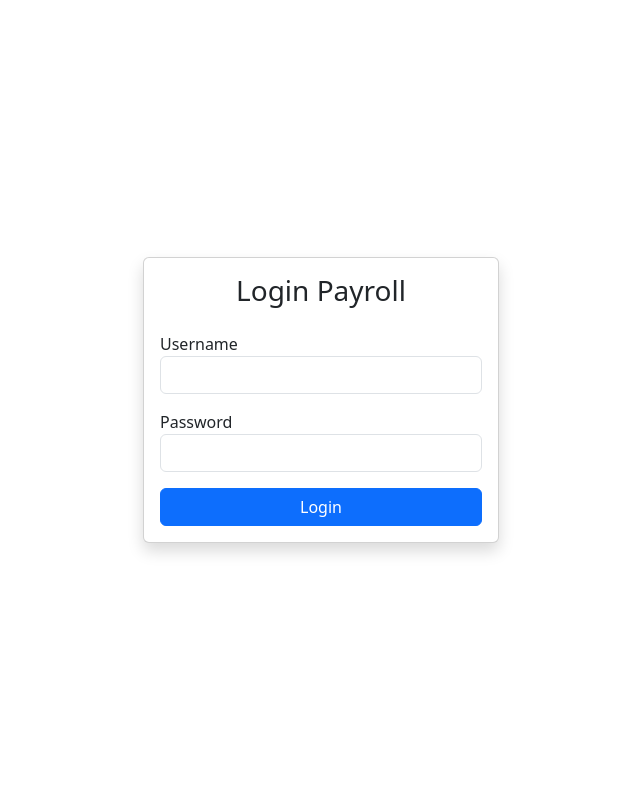
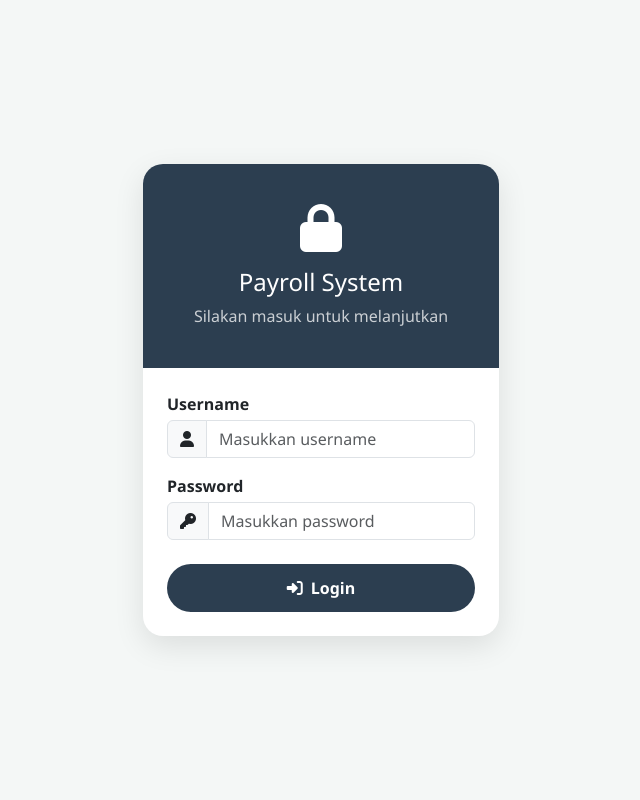
Before and after one commit to miftahululum1303-tech/SlipGaji, a PHP site: page /auth/login.php in a window 1280 px wide. Shown: the whole page, without its empty margins (319-959 px from the left). Run offline with PHP 8.4, Linux system fonts and the light colour scheme.

Commit message:
SlipGaji

```diff
--- a/auth/login.php
+++ b/auth/login.php
@@ -11,32 +11,74 @@ if (isset($_SESSION['login'])) {
 ?>
 
 <!DOCTYPE html>
-<html>
+<html lang="id">
 <head>
-    <title>Login</title>
+    <title>Login - Payroll System</title>
     <link href="https://cdn.jsdelivr.net/npm/bootstrap@5.3.3/dist/css/bootstrap.min.css" rel="stylesheet">
+    <link rel="stylesheet" href="https://cdnjs.cloudflare.com/ajax/libs/font-awesome/6.5.1/css/all.min.css">
+    <style>
+        body {
+            background-color: #f4f7f6; /* Warna latar belakang dashboard */
+            font-family: 'Segoe UI', sans-serif;
+        }
+        .login-card {
+            border: none;
+            border-radius: 20px;
+            overflow: hidden;
+            box-shadow: 0 10px 30px rgba(0,0,0,0.1);
+        }
+        .login-header {
+            background: #2c3e50; /* Warna sidebar dashboard Anda */
+            color: white;
+            padding: 40px;
+            text-align: center;
+        }
+        .btn-login {
+            background: #2c3e50;
+            color: white;
+            border: none;
+            padding: 12px;
+            font-weight: 600;
+        }
+        .btn-login:hover {
+            background: #34495e;
+            color: white;
+        }
+        .form-control:focus {
+            border-color: #2c3e50;
+            box-shadow: 0 0 0 0.25rem rgba(44, 62, 80, 0.25);
+        }
+    </style>
 </head>
 
 <body>
     <div class="container">
         <div class="row vh-100 justify-content-center align-items-center">
             <div class="col-md-4">
-                <div class="card shadow">
-                    <div class="card-body">
-                        <h3 class="text-center mb-4">
-                            Login Payroll
-                        </h3>
+                <div class="card login-card">
+                    <div class="login-header">
+                        <i class="fa-solid fa-lock fa-3x mb-3"></i>
+                        <h4>Payroll System</h4>
+                        <p class="mb-0 opacity-75">Silakan masuk untuk melanjutkan</p>
+                    </div>
+                    <div class="card-body p-4">
                         <form action="proses_login.php" method="POST">
                             <div class="mb-3">
-                                <label>Username</label>
-                                <input type="text" name="username" class="form-control" required>
+                                <label class="fw-bold mb-1">Username</label>
+                                <div class="input-group">
+                                    <span class="input-group-text"><i class="fa-solid fa-user"></i></span>
+                                    <input type="text" name="username" class="form-control" required placeholder="Masukkan username">
+                                </div>
                             </div>
-                            <div class="mb-3">
-                                <label>Password</label>
-                                <input type="password" name="password" class="form-control" required>
+                            <div class="mb-4">
+                                <label class="fw-bold mb-1">Password</label>
+                                <div class="input-group">
+                                    <span class="input-group-text"><i class="fa-solid fa-key"></i></span>
+                                    <input type="password" name="password" class="form-control" required placeholder="Masukkan password">
+                                </div>
                             </div>
-                            <button type="submit" class="btn btn-primary w-100">
-                                Login
+                            <button type="submit" class="btn btn-login w-100 rounded-pill">
+                                <i class="fa-solid fa-right-to-bracket me-2"></i>Login
                             </button>
                         </form>
                     </div>
```
